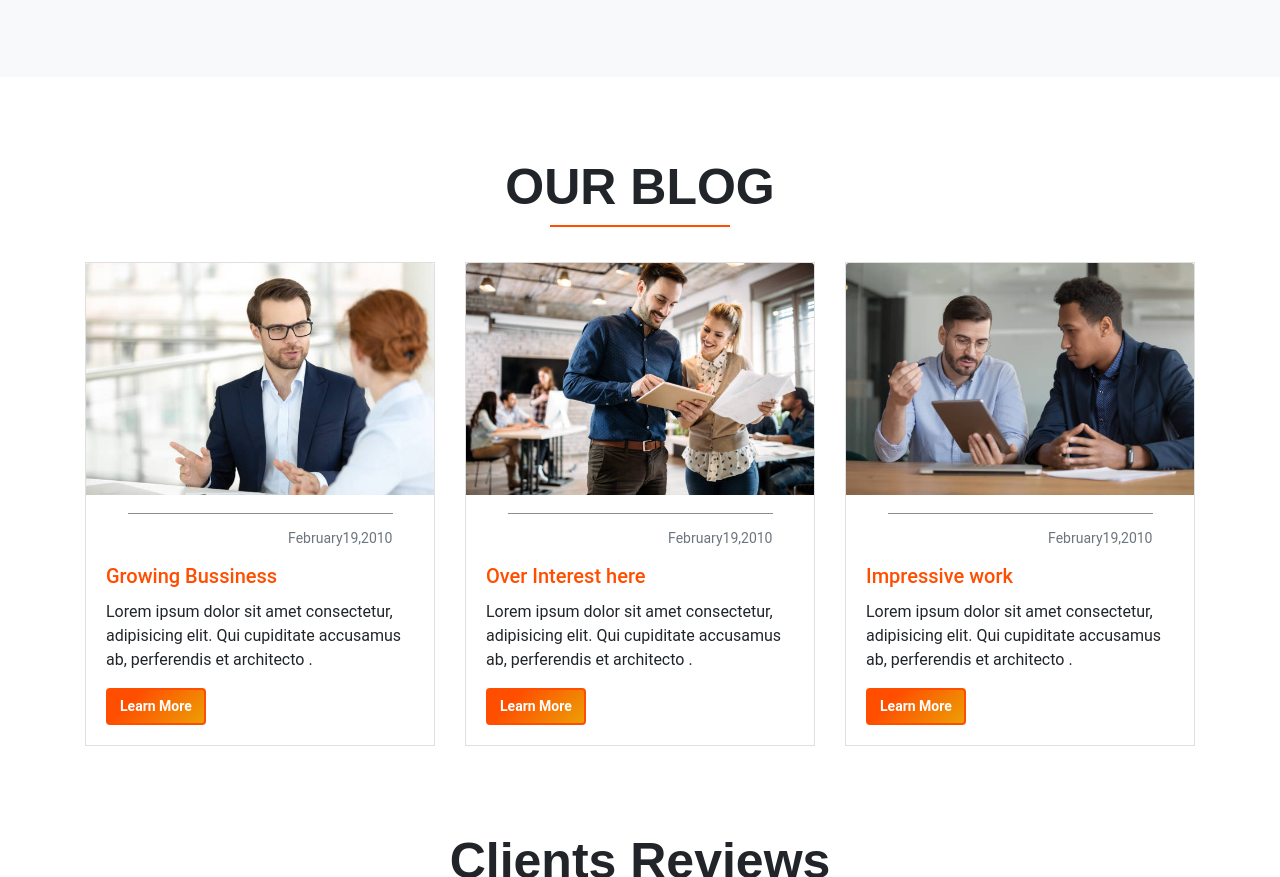
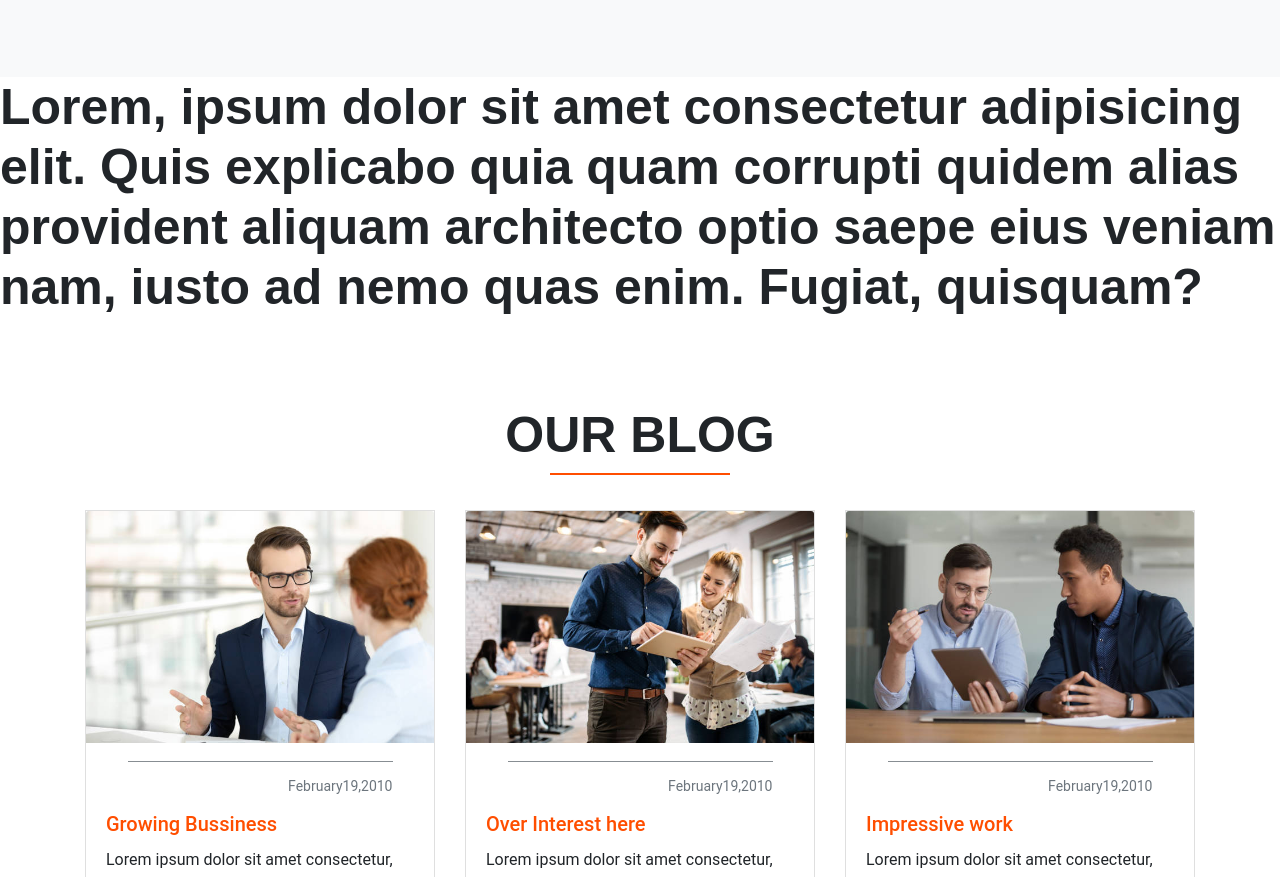
Before and after one commit to umerzaman12/hello, a plain HTML site: page index.html in a window 1280 px wide. Shown: the part 3492-4369 px from the top of the page. Drawn offline with Linux system fonts and the light colour scheme.

Commit message:
fixasdasd

```diff
--- a/index.html
+++ b/index.html
@@ -412,6 +412,7 @@
                 </div>
             </div>
         </section>
+        <h1>Lorem, ipsum dolor sit amet consectetur adipisicing elit. Quis explicabo quia quam corrupti quidem alias provident aliquam architecto optio saepe eius veniam nam, iusto ad nemo quas enim. Fugiat, quisquam?</h1>
         <section id="blog">
             <div class="container">
                 <h1 class="text-center">OUR BLOG</h1>
```
